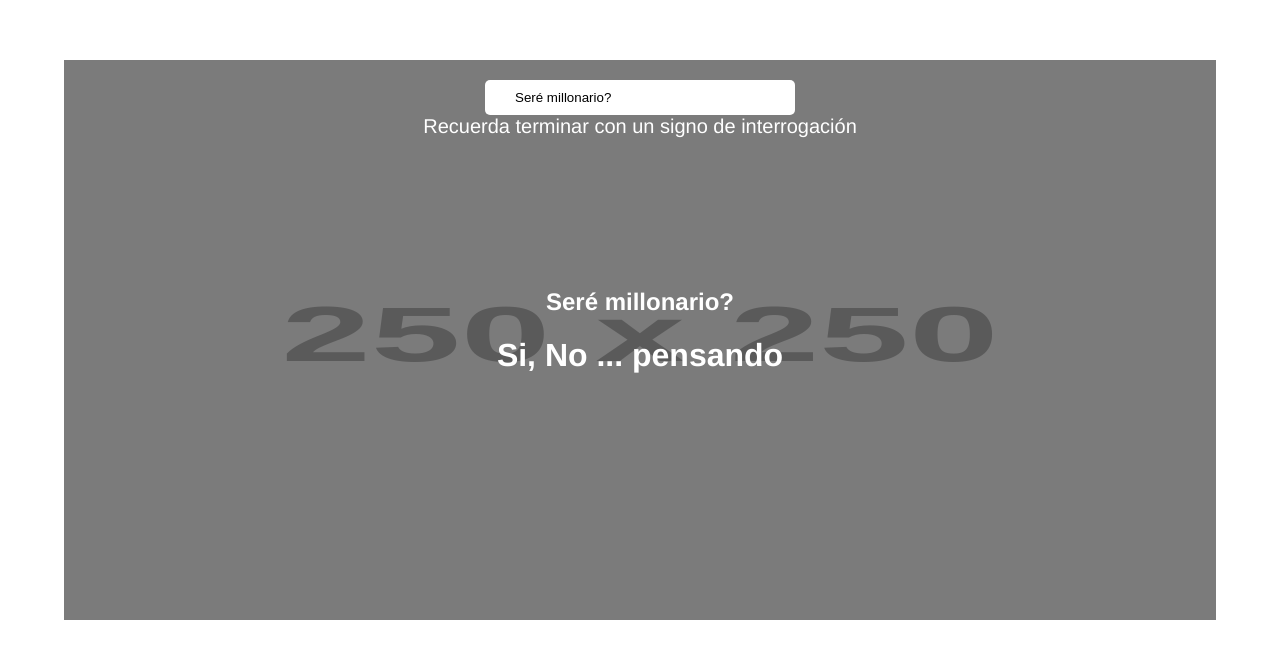
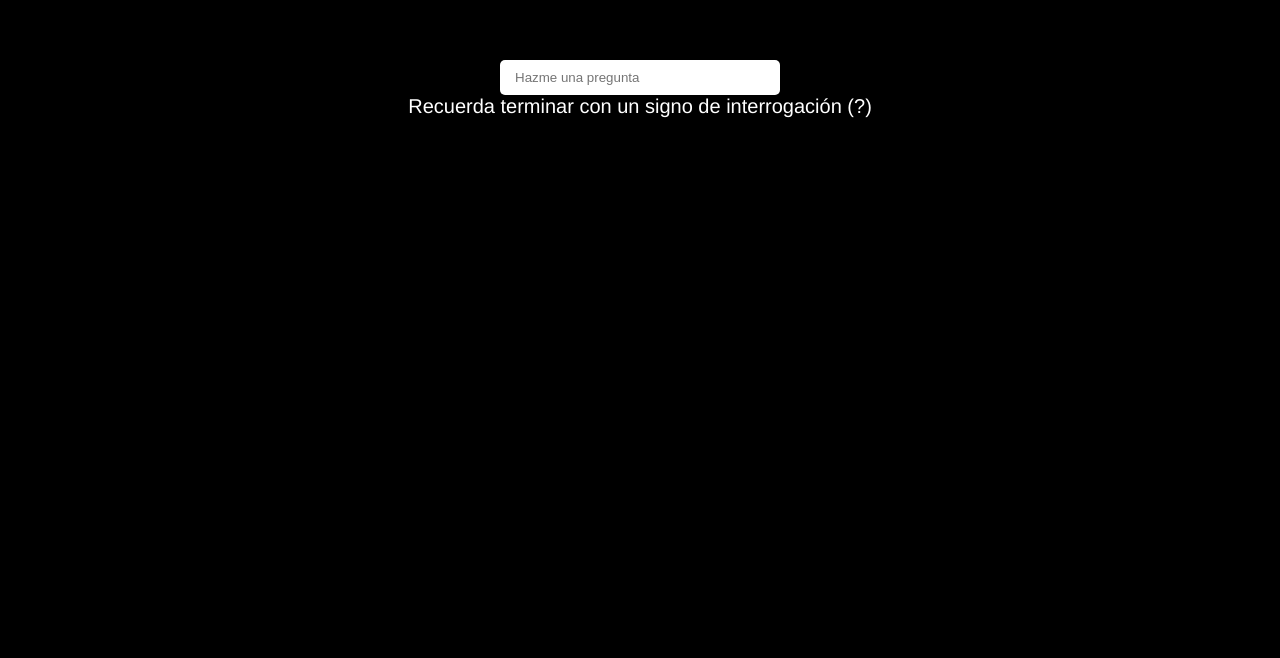
Before and after one commit to Jair-vet/Contador-VUE, a Vue app: page / in a window 1280 px wide. Shown: the top 658 px of the page. Built offline with nearby package versions, Linux system fonts and the light colour scheme.

Commit message:
Cambios en los estilos de fondo

```diff
--- a/src/components/Indecision.vue
+++ b/src/components/Indecision.vue
@@ -1,5 +1,5 @@
 <template>
-  <img src="https://via.placeholder.com/250" alt="bg">
+  <img v-if="img" :src="img" alt="bg">
   <div class="bg-dark"></div>
 
   <div class="indecision-container">
@@ -9,11 +9,11 @@
         type="text"
         placeholder="Hazme una pregunta">
 
-      <p>Recuerda terminar con un signo de interrogación </p>
+      <p>Recuerda terminar con un signo de interrogación (?) </p>
 
       <div>
           <h2>{{ question }}</h2>
-          <h1>Si, No ... pensando</h1>
+          <h1>{{ answer }}</h1>
       </div>
 
   </div>
@@ -23,16 +23,30 @@
 export default {
     data(){
         return {
-            question: 'Seré millonario?'
+            question: null,
+            answer: null,
+            img: null
+        }
+    },
+    methods: {
+        async getAnswer(){
+
+            this.answer = 'Pensando...'
+            const { answer, image } = await fetch('https://yesno.wtf/api').then( r => r.json() )
+
+            this.answer = answer
+            this.img = image
+
         }
     },
     //Esta al pendiente de algun caracter
     watch: {
         question( value, oldValue ){
 
-            if( !value.incluides('?') ) return
+            if( !value.includes('?') ) return
 
-            // TODO: Realizar petición http
+            //* TODO: Realizar petición http
+            this.getAnswer()
 
         }
     }
@@ -42,11 +56,13 @@ export default {
 
 <style>
     img, .bg-dark {
-        height: 70%;
-        width: 90%;
-        left: 5%;
+        height: 100vh;
+        left: 0px;
+        max-height: 100%;
+        max-width: 100%;
         position: fixed;
-        margin-top:auto;
+        top: 0px;
+        width: 100vw;
     }
 
     .bg-dark {
@@ -57,12 +73,12 @@ export default {
         position: relative;
         z-index: 99;
     }
+
     input {
         width: 250px;
-            padding: 10px 30px;
+        padding: 10px 15px;
         border-radius: 5px;
         border: none;
-            margin-top:20px;
     }
     input:focus {
         outline: none;
@@ -82,5 +98,4 @@ export default {
         margin-top: 150px;
     }
 
-
 </style>
--- /dev/null
+++ b/src/css/styles.css
@@ -0,0 +1,3 @@
+html, body{
+    background-color: black;
+}
--- a/src/main.js
+++ b/src/main.js
@@ -1,4 +1,6 @@
 import { createApp } from 'vue'
 import App from './App.vue'
 
+import './css/styles.css'
+
 createApp(App).mount('#app')
```
Lines whose indentation alone changed are shown as unchanged.
